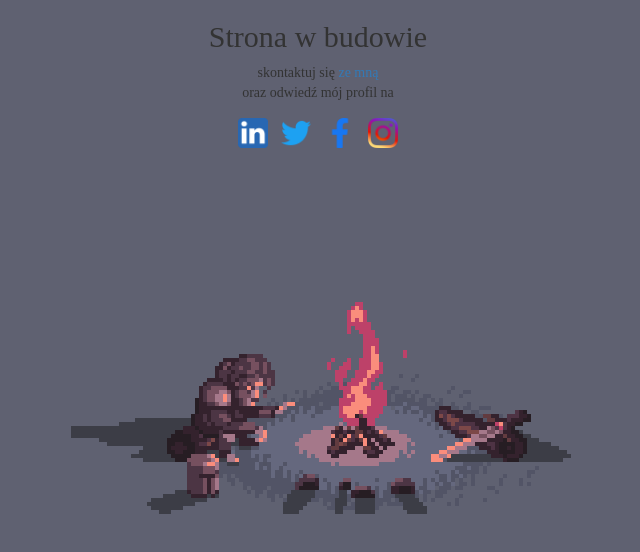
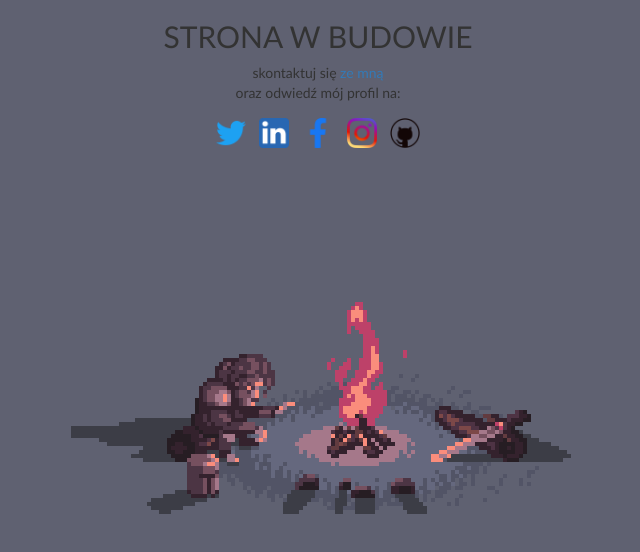
Before and after one commit to kowalczykwiktor/front-other, a plain HTML site: page under_construction/index.html in a window 1280 px wide. Shown: the whole page, without its empty margins (322-962 px from the left). Drawn offline with nearby package versions, Linux system fonts and the light colour scheme.

Commit message:
github_iconANDfontChange

```diff
--- a/under_construction/index.html
+++ b/under_construction/index.html
@@ -14,21 +14,21 @@
 			<div class="row">
 				<div class="col-sm-12 ">
 					<div class="col-sm-10 col-sm-offset-1  text-center">
-						<h2 class="text-center">Strona w budowie</h2>
+						<h2 class="text-center">STRONA W BUDOWIE</h2>
 						<div class="four_zero_four_bg"></div>
 						<div class="contant_box_500">
 
 
-							<p>skontaktuj się<a href="mailto:wiktor.kowalczyk@bcmlogic.com"> ze mną</a> </br>oraz
-								odwiedź mój profil na
+							<p>skontaktuj się<a href="mailto:kowalczyk.wiktor@gmail.com"> ze mną</a> </br>oraz
+								odwiedź mój profil na:
 							</p>
+
+							<a href="https://twitter.com/kowalczykwiktor/" target="_blank"><img
+									src="graphics\twitter.png" alt="Linkedin"
+									style="width: 30px;height: 30px;margin: 5px"></a>
 
 							<a href="https://www.linkedin.com/in/kowalczykwiktor/" target="_blank"><img
 									src="graphics\linkedin.png" alt="Linkedin"
-									style="width: 30px;height: 30px;margin: 5px"></a>
-
-							<a href="https://twitter.com/kowalczykwiktor/" target="_blank"><img
-									src="graphics\twitter.png" alt="Linkedin"
 									style="width: 30px;height: 30px;margin: 5px"></a>
 
 							<a href="https://www.facebook.com/k0walczykw1ktor/" target="_blank"><img
@@ -37,6 +37,10 @@
 
 							<a href="https://www.instagram.com/kowalczykwiktor/" target="_blank"><img
 									src="graphics\instagram.png" alt="Linkedin"
+									style="width: 30px;height: 30px;margin: 5px"></a>
+
+							<a href="https://www.github.com/kowalczykwiktor/" target="_blank"><img
+									src="graphics\github.png" alt="GitHub"
 									style="width: 30px;height: 30px;margin: 5px"></a>
 
 
--- a/under_construction/style.css
+++ b/under_construction/style.css
@@ -1,6 +1,6 @@
 body {
   background: #5f6171;
-  font-family: "Trattatello", serif;
+  font-family: "Optima", serif;
 }
 body::after,
 body::before {
```
Also changed, not shown: under_construction/graphics/github.png (added).
